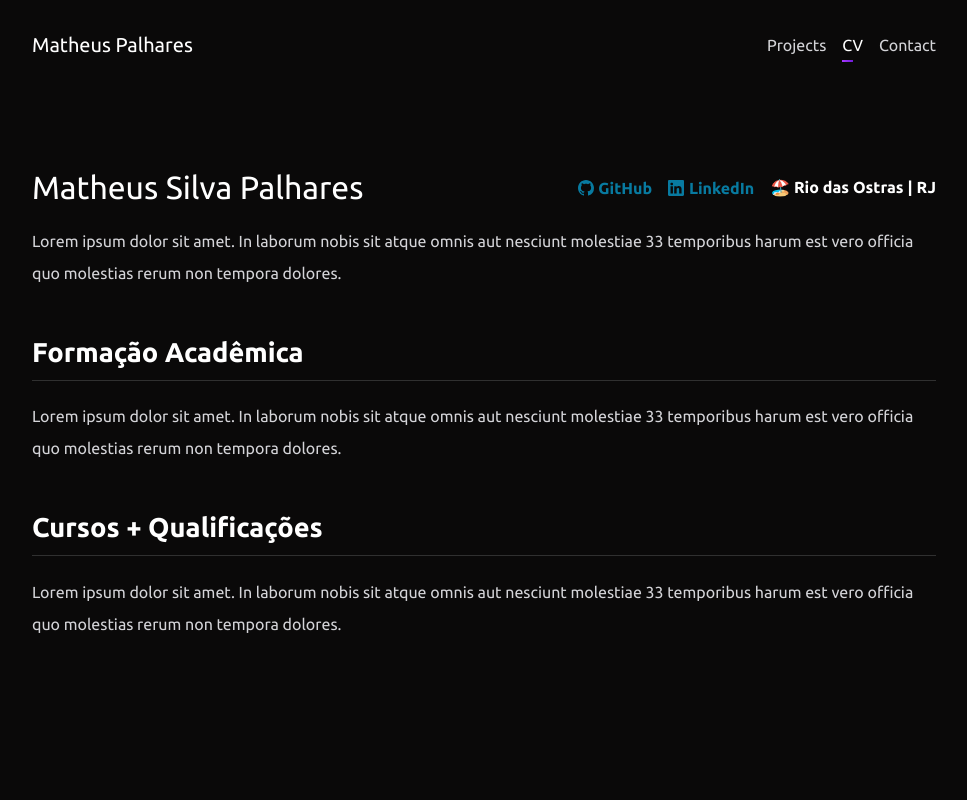
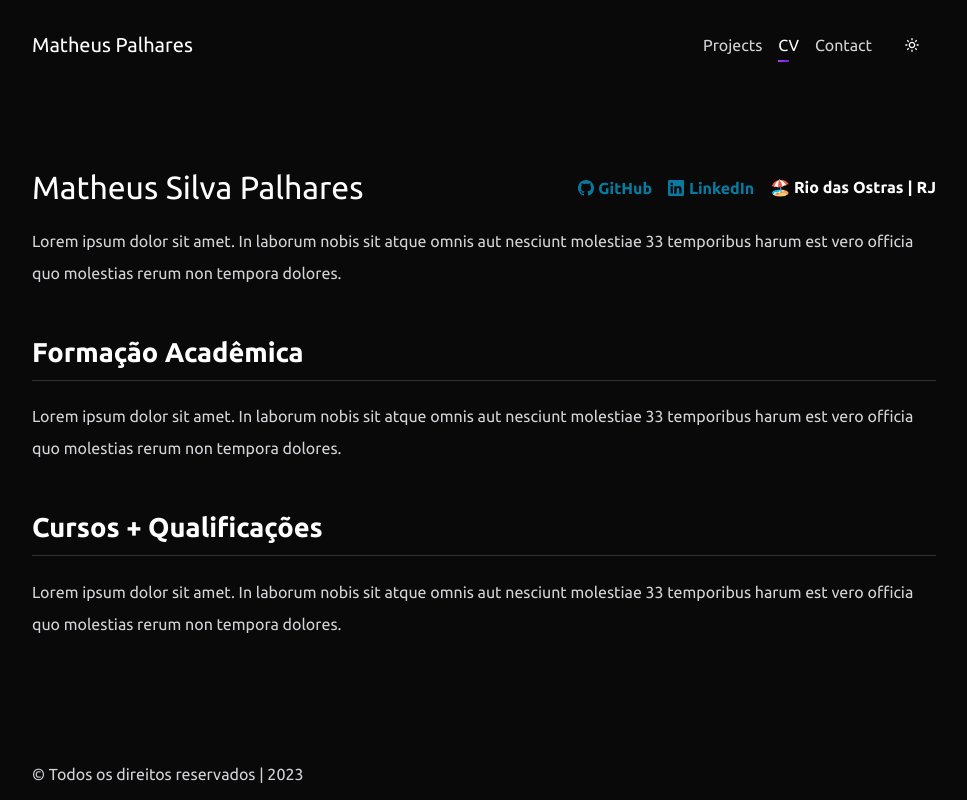
Before and after one commit to Palhares17/NewPortfolio, a React (Vite) app: page /cv in a window 1280 px wide. Shown: the whole page, without its empty margins (156-1123 px from the left). Built offline with nearby package versions, Linux system fonts and the light colour scheme.

Commit message:
feat: created theme change

```diff
--- a/src/App.tsx
+++ b/src/App.tsx
@@ -9,9 +9,8 @@ import Header from './components/header/Header';
 import Project from './components/project/Project';
 import CV from './components/cv/CV';
 import Contact from './components/contact/Contact';
-// import { lightTheme } from './style/theme/Light';
-// import Footer from './components/footer/Footer';
-// import { lightTheme } from './style/theme/Light';
+import { lightTheme } from './style/theme/Light';
+import Footer from './components/footer/Footer';
 
 // interface ThemeType {
 //   gradient: string,
@@ -25,24 +24,24 @@ import Contact from './components/contact/Contact';
 // }
 
 const App = () => {
-  // const [theme, setTheme] = React.useState(defaultTheme);
+  const [theme, setTheme] = React.useState(defaultTheme);
 
-  // // setTheme(lightTheme);
-  // console.log('setTheme', setTheme);
+  function handleThemeChange() {
+    setTheme(theme === defaultTheme ? lightTheme : defaultTheme);
+  }
 
   return (
-    <ThemeProvider theme={defaultTheme}>
+    <ThemeProvider theme={theme}>
       <BrowserRouter>
-
         <MaxWidthContainer>
-          <Header />
+          <Header event={handleThemeChange} />
           <Routes>
             <Route path="/" element={<Me />} />
             <Route path="projects" element={<Project />} />
             <Route path="cv" element={<CV />} />
             <Route path="contact" element={<Contact />} />
           </Routes>
-          {/* <Footer /> */}
+          <Footer />
           <GlobalStyles />
         </MaxWidthContainer>
 
--- a/src/components/cv/CV.tsx
+++ b/src/components/cv/CV.tsx
@@ -1,4 +1,3 @@
-import React from 'react';
 import { H1Styles, H2Styles, Spacer } from '../../style/styles';
 import { BsGithub, BsLinkedin } from 'react-icons/bs';
 import { CvContainer, MarginBottom, Paragraph, Social } from './CV.styles';
@@ -9,8 +8,8 @@ const CV = () => {
       <CvContainer>
         <H1Styles>Matheus Silva Palhares</H1Styles>
         <Social>
-          <a href='#' className="tags"><BsGithub />GitHub</a>
-          <a href='#' className="tags"><BsLinkedin />LinkedIn</a>
+          <a href='https://github.com/Palhares17' target="_blank" rel="noreferrer" className="tags"><BsGithub />GitHub</a>
+          <a href='https://www.linkedin.com/in/matheus-palhares-b90386210/' target="_blank" rel="noreferrer" className="tags"><BsLinkedin />LinkedIn</a>
           <a href='#'>🏖️ Rio das Ostras | RJ</a>
         </Social>
       </CvContainer>
--- a/src/components/header/Header.tsx
+++ b/src/components/header/Header.tsx
@@ -1,8 +1,9 @@
 // import React from 'react';
+import SwitchTheme from '../switchTheme/SwitchTheme';
 import { HeaderContainer } from './Header.styles';
 import { Link, NavLink } from 'react-router-dom';
 
-const Header = () => {
+const Header = ({ event }: any) => {
   return (
     <HeaderContainer>
       <h1><Link to="/">Matheus Palhares</Link></h1>
@@ -23,7 +24,9 @@ const Header = () => {
             <NavLink to="/contact">Contact</NavLink>
           </li>
         </ul>
+        <SwitchTheme change={event} />
       </nav>
+
     </HeaderContainer>
   );
 };
--- a/src/components/me/Me.tsx
+++ b/src/components/me/Me.tsx
@@ -1,4 +1,3 @@
-import React from 'react';
 import { MeContainer, Photo, SocialTag, Span, Tags } from './Me.styles';
 import MyPhoto from '../../assets/myPhoto.png';
 import { BsGithub, BsLinkedin, BsSpotify } from 'react-icons/bs';
@@ -27,9 +26,9 @@ const Me = () => {
       <Photo>
         <img src={MyPhoto} alt="Matheus Palhares" />
         <SocialTag>
-          <a href='#'><BsGithub size={16} />GitHub</a>
-          <a href='#'><BsLinkedin size={16} />LinkedIn</a>
-          <a href='#'><BsSpotify size={16} />Spotify</a>
+          <a href='https://github.com/Palhares17' target="_blank" rel="noreferrer"><BsGithub size={16} />GitHub</a>
+          <a href='https://www.linkedin.com/in/matheus-palhares-b90386210/' target="_blank" rel="noreferrer"><BsLinkedin size={16} />LinkedIn</a>
+          <a href='https://open.spotify.com/playlist/4AWO2yavVLTVuYE1PKDvXg' target="_blank" rel="noreferrer"><BsSpotify size={16} />Spotify</a>
         </SocialTag>
       </Photo>
     </MeContainer>
--- a/src/components/project/Project.styles.ts
+++ b/src/components/project/Project.styles.ts
@@ -7,10 +7,13 @@ export const FilterTech = styled.span`
   background: ${props => props.theme.colorTag};
   border-radius: 4px;
   box-shadow: 0 3px 1px -3px rgba(0,0,0,.2), 0 6px 14px 1px rgba(0,0,0,.14), 0 3px 12px 4px rgba(0,0,0,.12);
+  min-width: 50px;
+  justify-content: center;
+  cursor: pointer;
+
 
   img {
     height: 2rem;
-    cursor: pointer;
   }
 `;
 
--- a/src/components/project/modalProject/ModalProject.tsx
+++ b/src/components/project/modalProject/ModalProject.tsx
@@ -1,4 +1,3 @@
-import React from 'react';
 import { ContainerModal, LayoutModal } from './ModalProject.styles';
 import { GradientText, H1Styles, Spacer } from '../../../style/styles';
 import { ModalProjectProps } from '../MyProjects';
--- /dev/null
+++ b/src/components/switchTheme/SwitchTheme.styled.ts
@@ -0,0 +1,10 @@
+import styled from 'styled-components';
+
+export const SwitchThemeContainer = styled.div`
+  cursor: pointer;
+  padding: 0 1rem;
+
+  .anime {
+    display: flex;
+  }
+`;
--- /dev/null
+++ b/src/components/switchTheme/SwitchTheme.tsx
@@ -0,0 +1,16 @@
+import { motion } from 'framer-motion';
+import { SwitchThemeContainer } from './SwitchTheme.styled';
+import { BiSun } from 'react-icons/bi';
+
+const SwitchTheme = ({ change }: any) => {
+  return (
+    <SwitchThemeContainer onClick={change}>
+      <motion.div className='anime'>
+        <BiSun />
+      </motion.div>
+
+    </SwitchThemeContainer>
+  );
+};
+
+export default SwitchTheme;
--- a/src/style/global.ts
+++ b/src/style/global.ts
@@ -32,4 +32,17 @@ export const GlobalStyles = createGlobalStyle`
     color: inherit;
     text-decoration: none;
   }
+
+  body::-webkit-scrollbar {
+    width: 6px;
+  }
+
+  body::-webkit-scrollbar-track {
+    background: transparent;
+  }
+
+  body::-webkit-scrollbar-thumb {
+    background-color: ${props => props.theme.colorSpacer};
+    border-radius: 20px;
+  }
 `;
--- a/src/style/theme/Light.ts
+++ b/src/style/theme/Light.ts
@@ -10,4 +10,5 @@ export const lightTheme = {
   socialTag: '#FFFFFF',
 
   colorSpacer: '#e7e7e7',
+  bgModal: '#000',
 };
--- a/tsconfig.json
+++ b/tsconfig.json
@@ -21,5 +21,8 @@
     "noFallthroughCasesInSwitch": true
   },
   "include": ["src"],
+  "files": [
+    "./src/@type/styled.d.ts",
+  ],
   "references": [{ "path": "./tsconfig.node.json" }]
 }
```
Also changed, not shown: src/assets/mlk.svg (deleted).
